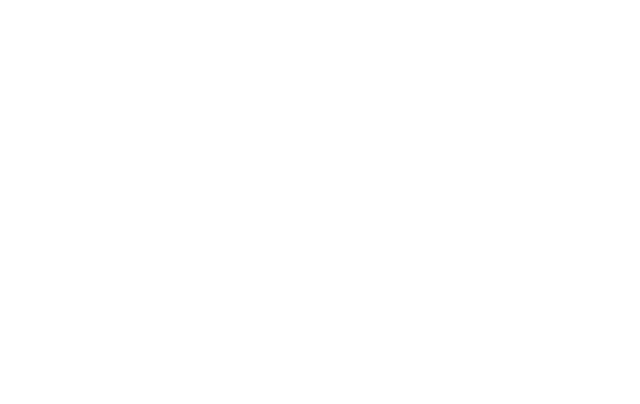
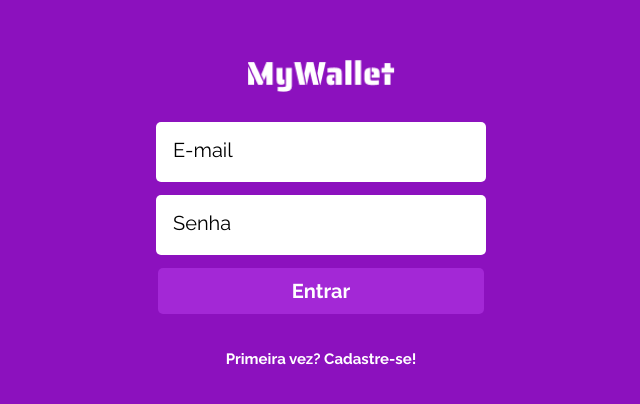
Before and after one commit to FelipeReis1/mywallet-front, a React (Create React App) app: page / in a window 1280 px wide. Shown: the part 186-590 px from the top of the page, without its empty margins (319-959 px from the left). Built offline with nearby package versions, Linux system fonts and the light colour scheme.

Commit message:
login page concluded

```diff
--- a/src/App.js
+++ b/src/App.js
@@ -1 +1,21 @@
-export default function App() {}
+import { BrowserRouter, Routes, Route } from "react-router-dom";
+import { useState } from "react";
+import UserContext from "./contexts/Context";
+import LoginPage from "../src/components/LoginPage";
+export default function App() {
+  const [user, setUser] = useState({});
+  const contextValue = { user, setUser };
+  return (
+    <UserContext.Provider value={contextValue}>
+      <BrowserRouter>
+        <Routes>
+          <Route path="/" element={<LoginPage />} />
+          {/* <Route path="/cadastro" element={<RegistrationPage />} />
+              <Route path="/home" element={<HabitsPage />} />
+              <Route path="/nova-entrada" element={<TodayPage />} />
+              <Route path="/nova-saida" element={<History />} /> */}
+        </Routes>
+      </BrowserRouter>
+    </UserContext.Provider>
+  );
+}
--- /dev/null
+++ b/src/components/LoginPage.js
@@ -0,0 +1,123 @@
+import axios from "axios";
+import { useContext, useState } from "react";
+
+import UserContext from "../contexts/Context";
+import { Link, useNavigate } from "react-router-dom";
+import mywallet from "../assets/img/mywallet.png";
+import styled from "styled-components";
+
+export default function LoginPage() {
+  const [email, setEmail] = useState("");
+  const [password, setPassword] = useState("");
+  const { setUser } = useContext(UserContext);
+
+  const navigate = useNavigate();
+
+  function login(e) {
+    e.preventDefault();
+    const request = {
+      email: email,
+      password: password,
+    };
+    const promise = axios.post("http://localhost:5000/sign-in", request);
+    promise.then((res) => {
+      setUser(res.data);
+      navigate("/home");
+    });
+    promise.catch(() => {
+      alert("Você não possui uma conta, cadastre-se!");
+    });
+  }
+
+  return (
+    <StyledContainer>
+      <StyledLogo src={mywallet} alt={"MyWallet"} />
+      <StyledForm onSubmit={login}>
+        <input
+          required
+          type="email"
+          placeholder="E-mail"
+          value={email}
+          onChange={(e) => setEmail(e.target.value)}
+        />
+        <input
+          required
+          type="password"
+          placeholder="Senha"
+          value={password}
+          onChange={(e) => setPassword(e.target.value)}
+        />
+        <StyledButton type="submit">Entrar</StyledButton>
+        <Link to={"/cadastro"} style={{ textDecoration: "none" }}>
+          <p>Primeira vez? Cadastre-se!</p>
+        </Link>
+      </StyledForm>
+    </StyledContainer>
+  );
+}
+
+const StyledContainer = styled.div`
+  width: 100%;
+  min-height: 100vh;
+  display: flex;
+  flex-direction: column;
+  justify-content: center;
+  align-items: center;
+  background-color: #8c11be;
+`;
+const StyledLogo = styled.img`
+  width: 147px;
+  height: 32px;
+`;
+const StyledForm = styled.form`
+  width: 100%;
+  display: flex;
+  flex-direction: column;
+  justify-content: center;
+  align-items: center;
+  margin-top: 30px;
+  input {
+    width: 326px;
+    height: 58px;
+    background-color: #ffffff;
+    border-radius: 5px;
+    border-style: none;
+    margin-bottom: 13px;
+    &::placeholder {
+      font-family: "Raleway";
+      font-style: normal;
+      font-weight: 400;
+      font-size: 20px;
+      line-height: 23px;
+      color: #000000;
+      padding-left: 15px;
+    }
+  }
+  p {
+    height: 18px;
+    font-family: "Raleway";
+    font-style: normal;
+    font-weight: 700;
+    font-size: 15px;
+    line-height: 18px;
+    color: #ffffff;
+  }
+`;
+
+const StyledButton = styled.button`
+  width: 326px;
+  height: 46px;
+  background-color: #a328d6;
+  border-radius: 5px;
+  border-style: none;
+  display: flex;
+  justify-content: center;
+  align-items: center;
+  font-family: "Raleway";
+  font-style: normal;
+  font-weight: 700;
+  font-size: 20px;
+  line-height: 23px;
+  color: #ffffff;
+  margin-bottom: 36px;
+`;
--- /dev/null
+++ b/src/contexts/Context.js
@@ -0,0 +1,5 @@
+import { createContext } from "react";
+
+const UserContext = createContext();
+
+export default UserContext;
```
